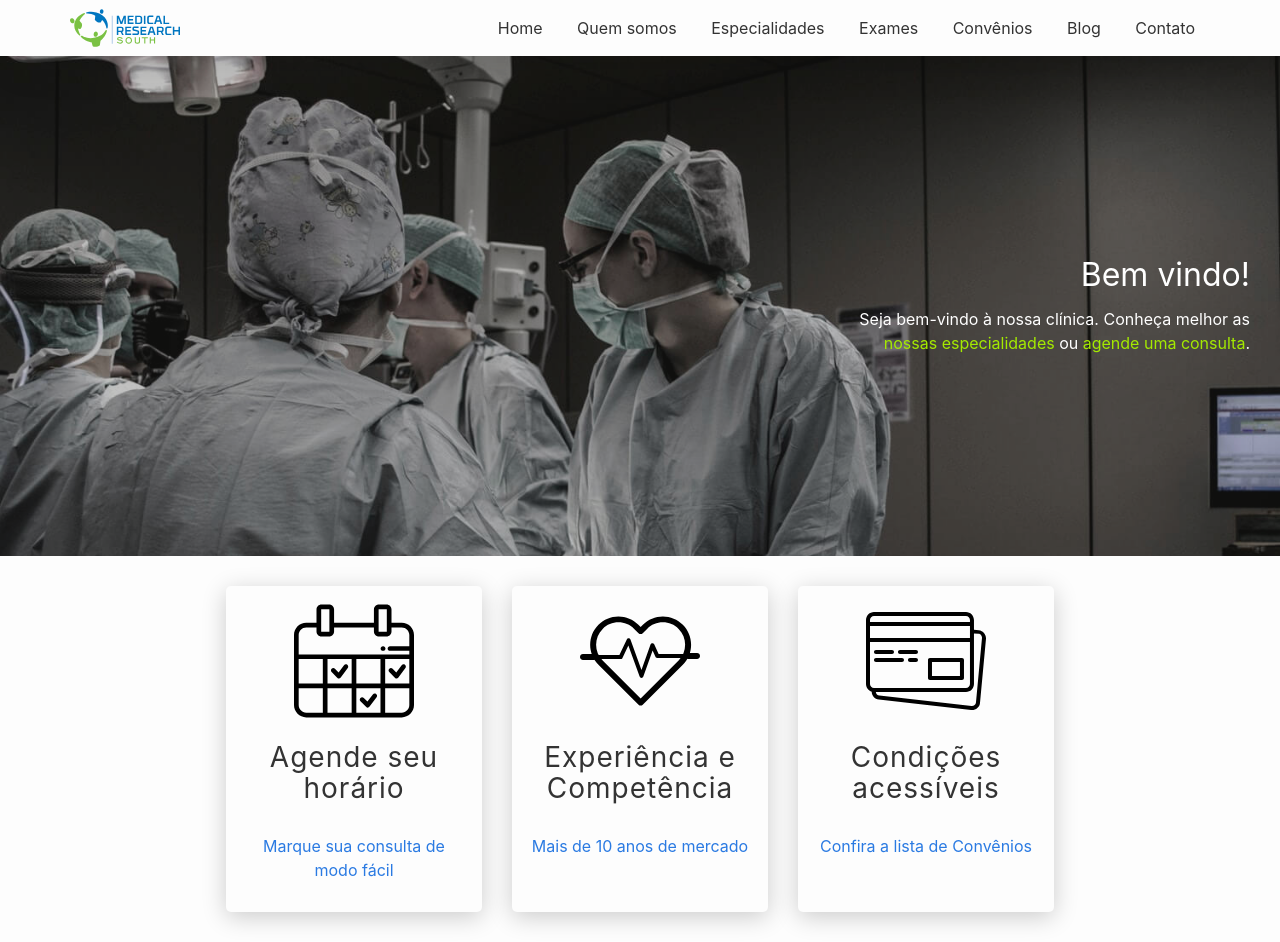
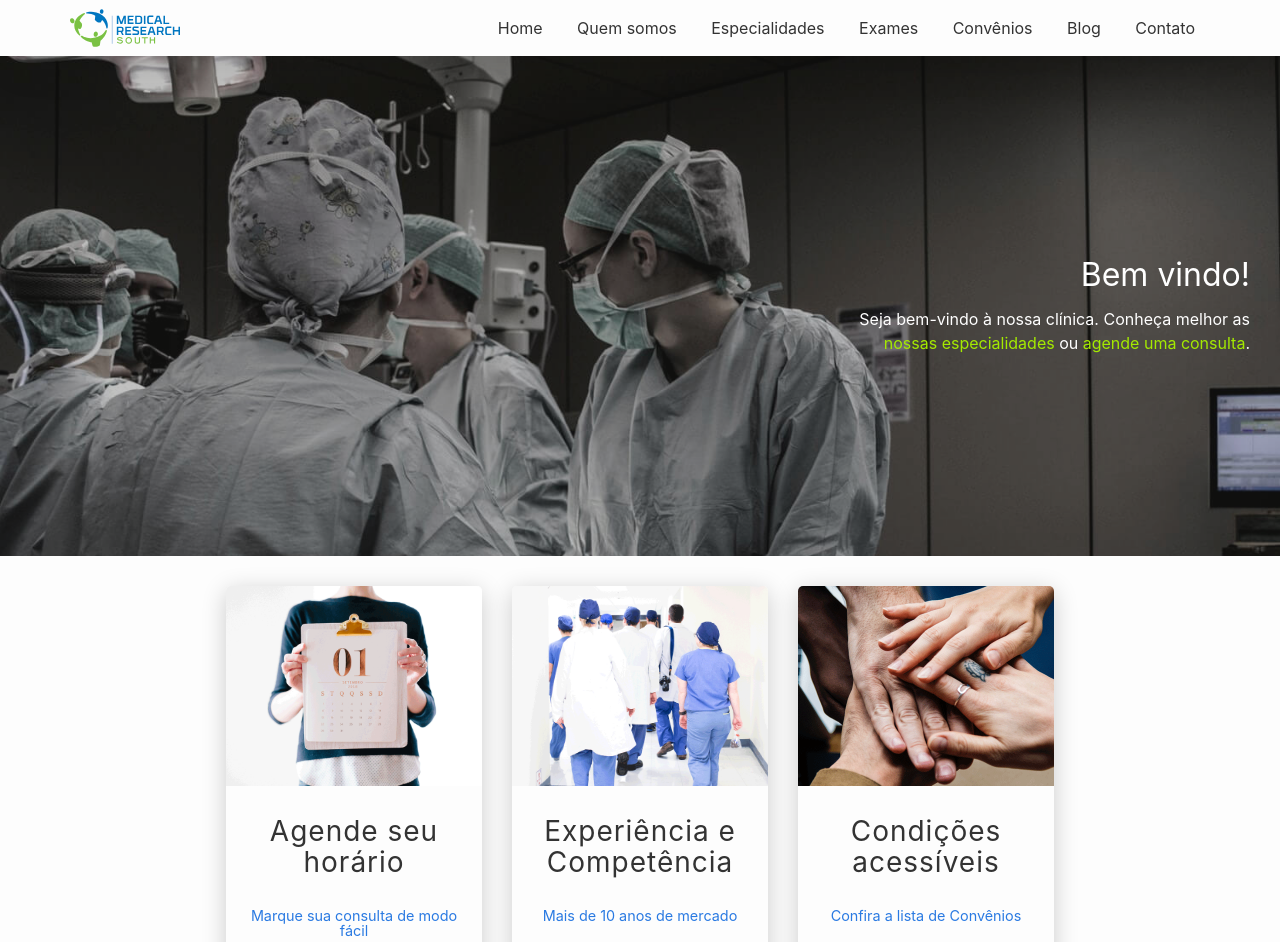
Before and after one commit to CopaTecnologia/medicinaesaude, a Jekyll site: the page built from index.html, in a window 1280 px wide. Shown: the top 942 px of the page. Built offline with Jekyll 4.4.1, drawn with Linux system fonts in a browser that asks for light colours; grey boxes are pictures that could not be loaded.

Commit message:
Collection destaques na página inicial

```diff
--- a/_config.yml
+++ b/_config.yml
@@ -46,6 +46,11 @@ defaults:
     image-position:
     text-position:
     classes:
+- scope:
+    path: ''
+    type: destaques
+  values:
+    image:
 description: Há 10 anos cuidando de você e sua família.
 baseurl: "/medicinaesaude"
 url: http://copatecnologia.com.br
--- a/_includes/sections/features.html
+++ b/_includes/sections/features.html
@@ -1,28 +1,18 @@
 
 <div data-grid="center stretch">
 
+{% for destaque in site.destaques %}
+
     <article class="feature-item card" data-cell="1of3 fill">
-        <div class="feature-pic" data-cell="shrink fill">{% include svg/calendar.svg %}</div>
+        <div class="feature-pic" data-cell="shrink fill">
+            <img src="{{ site.baseurl }}{{destaque.image }}" alt="Ilustração: {{ destaque.title }}">
+        </div>
         <div class="feature-content" data-grid="column justify">
-            <h4 class="feature-title">Agende seu horário</h4>
-            <p data-cell="shrink"><a href="#contato">Marque sua consulta de modo fácil</a></p>
+            <h4 class="feature-title">{{ destaque.title }}</h4>
+            {{ destaque.content }}
         </div>
     </article>
 
-    <article class="feature-item card" data-cell="1of3 fill">
-        <div class="feature-pic" data-cell="shrink fill">{% include svg/heartbeat.svg %}</div>
-        <div class="feature-content" data-grid="column justify">
-            <h4 class="feature-title">Experiência e Competência</h4>
-            <p data-cell="shrink"><a href="{{ site.baseurl }}/sobre/">Mais de 10 anos de mercado</a></p>
-        </div>
-    </article>
-
-    <article class="feature-item card" data-cell="1of3 fill">
-        <div class="feature-pic" data-cell="shrink fill">{% include svg/credit-card.svg %}</div>
-        <div class="feature-content" data-grid="column justify">
-            <h4 class="feature-title">Condições acessíveis</h4>
-            <p data-cell="shrink"><a href="{{ site.baseurl }}/convenios/">Confira a lista de Convênios</a></p>
-        </div>
-    </article>
+{% endfor %}
 
 </div>
--- a/_sass/_base.sass
+++ b/_sass/_base.sass
@@ -202,9 +202,11 @@ pre
 
 .card
   display: inline-block
-  padding: $spacing-unit / 2
   background: $background-color
   border-radius: 5px
+  overflow: hidden
   box-shadow: 0 5px 25px 0 rgba(#000, .2)
-  +media-query($on-palm)
-    padding: $spacing-unit / 4
+  > *
+    padding: $spacing-unit / 2
+    +media-query($on-palm)
+      padding: $spacing-unit / 4
--- a/_sass/_sections.sass
+++ b/_sass/_sections.sass
@@ -14,7 +14,9 @@
     &features
         padding-left: $spacing-unit / 2
         padding-right: $spacing-unit / 2
+
         .feature-item
+            position: relative
             text-align: center
 
             svg
@@ -24,6 +26,18 @@
                 max-width: 16em
                 margin: 0 $spacing-unit / 2
 
+        .feature-pic
+            padding: 0
+            height: 200px
+            img
+                width: 100%
+                height: 100%
+                object-fit: cover
+                object-position: center
+        .feature-content
+            line-height: 1.1
+            p
+                font-size: .9em
         .feature-title
             letter-spacing: 1px
 
@@ -37,17 +51,19 @@
             .feature-item
                 margin: $spacing-unit / 4 0
             .feature-pic
-                float: left
+                position: absolute
+                top: 0
+                left: 0
+                bottom: 0
                 width: 80px
-                padding-right: $spacing-unit / 2
+                height: 100%
             .feature-content
                 display: block
                 margin: 0
                 padding: 0
+                padding-left: 80 + $spacing-unit / 2
                 overflow: hidden
                 text-align: left
-            .feature-title
-                margin-top: 0
 
     &about
         @extend %section-spacing
```
